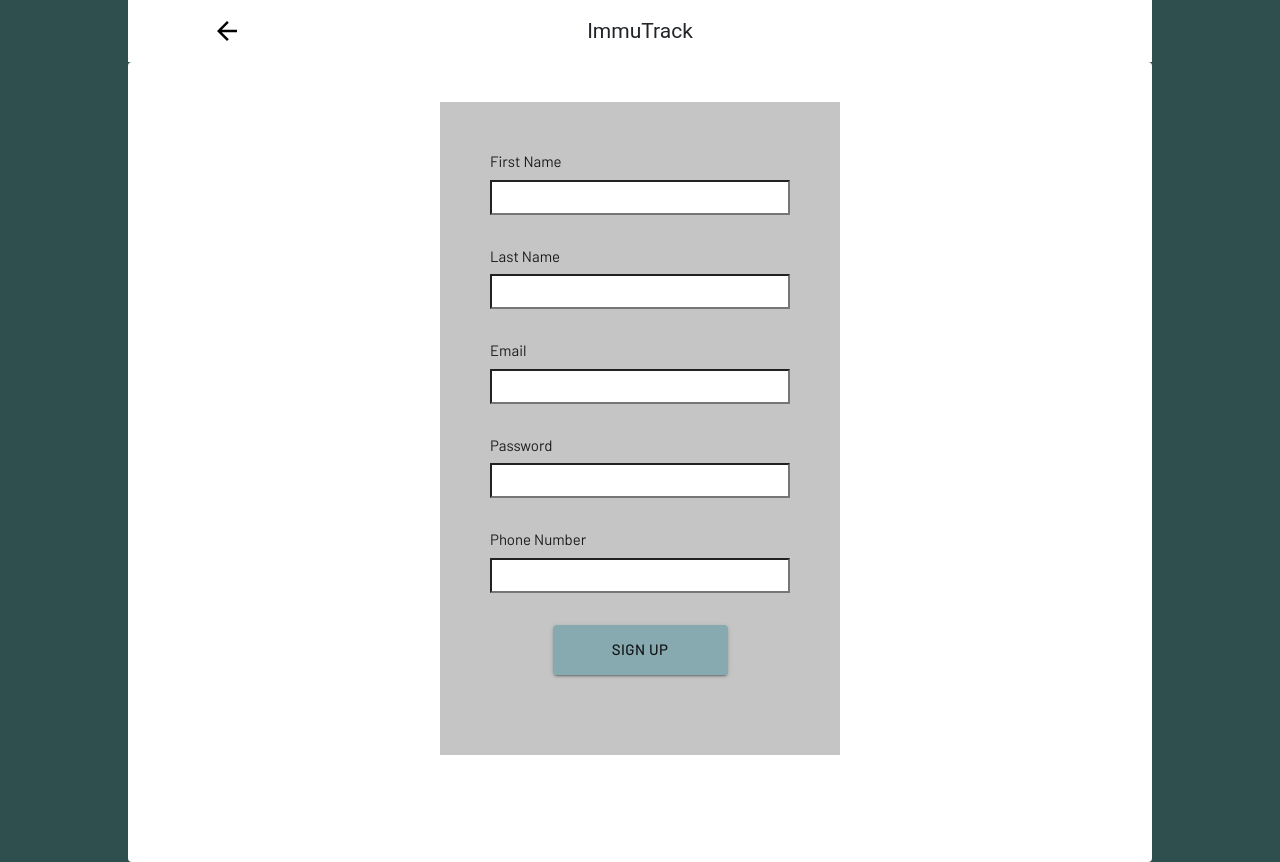
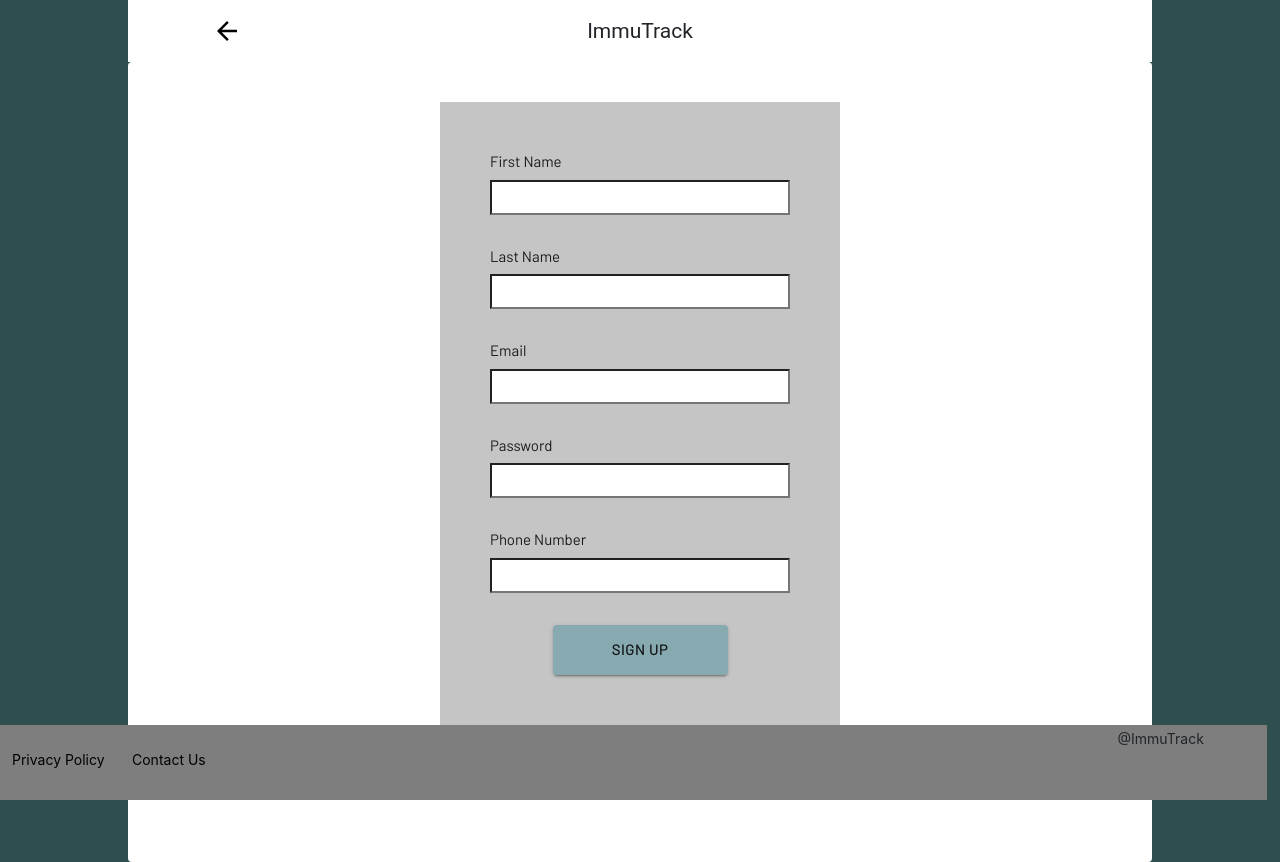
Before and after one commit to aaronw4/Immunization-Front-End, a React (Create React App) app in the folder immutrack/: page /patient-register in a window 1280 px wide. Built offline with nearby package versions, Linux system fonts and the light colour scheme.

Commit message:
added footer to App

```diff
--- a/immutrack/src/App.js
+++ b/immutrack/src/App.js
@@ -4,7 +4,7 @@ import PatientHome from "./components/patient/PatientHome";
 import Router from "./utils/Router";
 
 import Header from "./components/base/Header";
-import { Route } from "react-router-dom";
+import Footer from "./components/base/Footer";
 
 function App() {
   return (
@@ -29,6 +29,7 @@ function App() {
               -> <Update Immune />
             <Footer />
         */}
+      <Footer />
       <Router />
     </div>
   );
```
